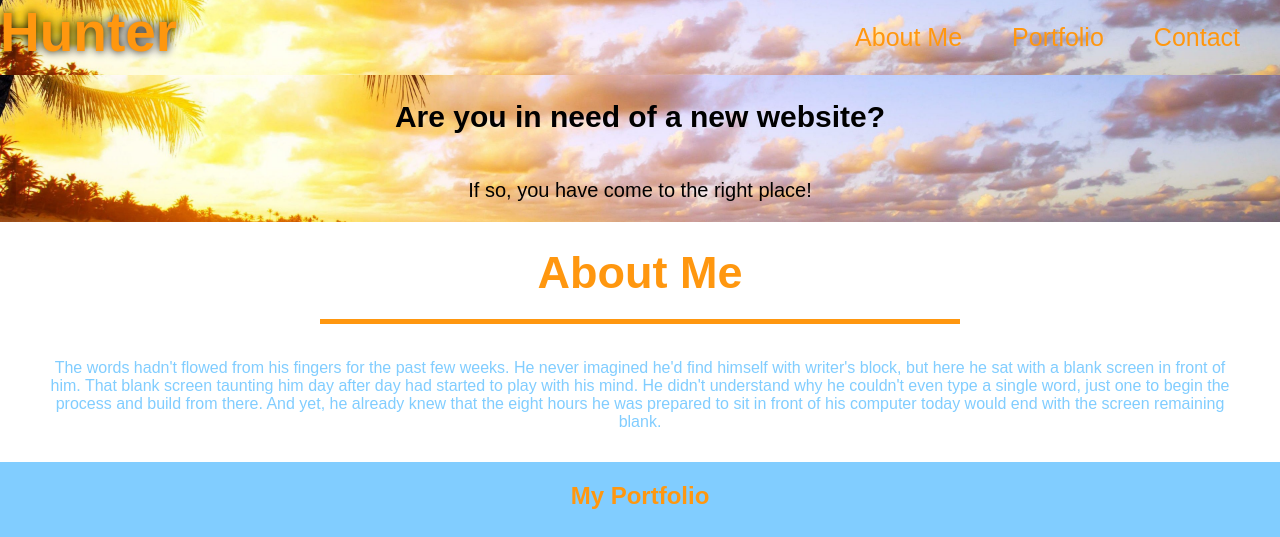
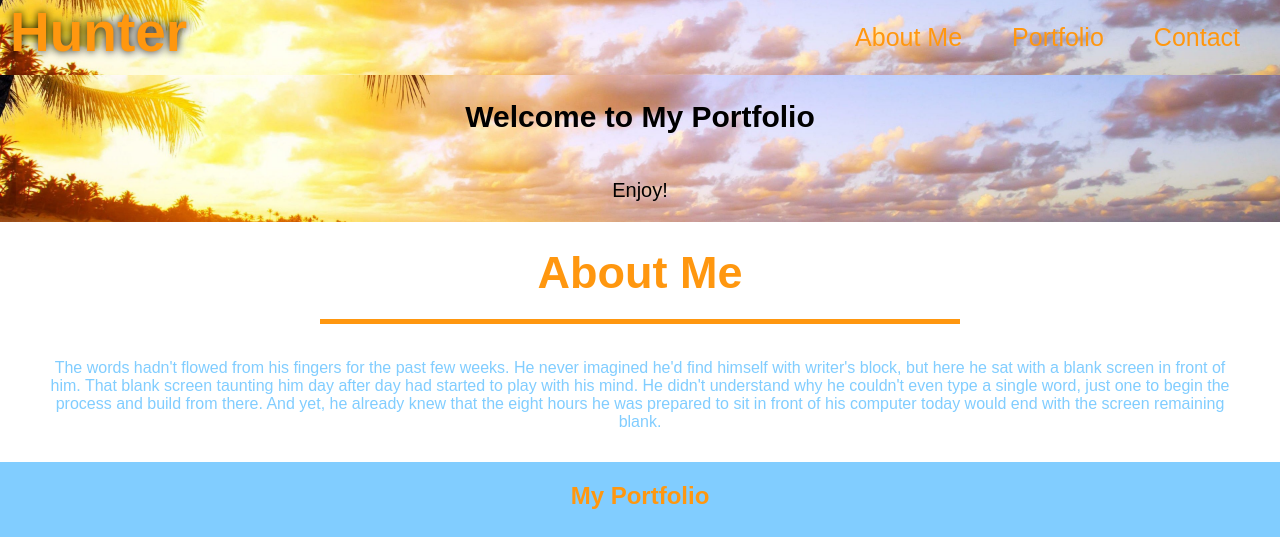
Before and after one commit to Hunyeh/Hunter, a plain HTML site: page index.html in a window 1280 px wide. Shown: the top 537 px of the page. Drawn offline with Linux system fonts and the light colour scheme.

Commit message:
a few more touches left

```diff
--- a/index.html
+++ b/index.html
@@ -35,10 +35,10 @@
         <!-- Background image -->
     <section class="sunrise">
         <div>
-            <h2 class="sun-header">Are you in need of a new website?</h2>
+            <h2 class="sun-header">Welcome to My Portfolio</h2>
         </div>
         <div class="sun-body">
-            <p>If so, you have come to the right place!</p>
+            <p>Enjoy!</p>
         </div>
         <div class="reach-out">
 
--- a/style.css
+++ b/style.css
@@ -32,6 +32,7 @@ body {
 .header a {
     text-decoration: none;
     color: rgb(255, 151, 15);
+    padding-left: 10px;
 }
 
 .header nav {
```
Also changed, not shown: 1 other file.
